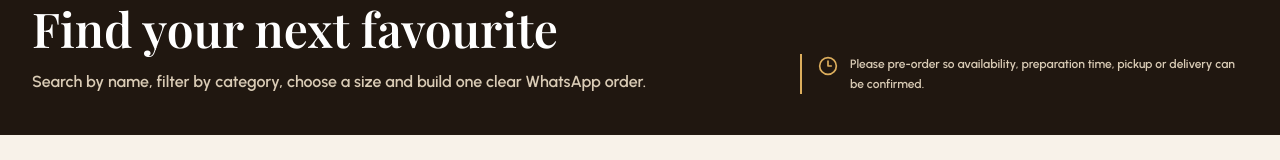
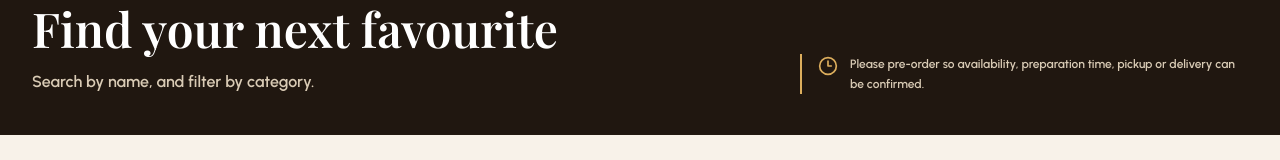
Before and after one commit to favourorubina/premiumClassic, a Next.js app: page /menu in a window 1280 px wide. Shown: the part 139-299 px from the top of the page. Built offline with nearby package versions, Linux system fonts and the light colour scheme; no server answers.

Commit message:
update menu text

```diff
--- a/app/menu/page.tsx
+++ b/app/menu/page.tsx
@@ -34,7 +34,7 @@ export default async function MenuPage() {
           <div>
             <p className="text-xs font-extrabold uppercase tracking-[0.14em] text-[#dcae5d]">Premium Classic menu</p>
             <h1 className="font-display mt-2 text-4xl font-semibold leading-tight text-white sm:text-5xl">Find your next favourite</h1>
-            <p className="mt-3 max-w-2xl text-sm font-semibold leading-6 text-[#d9cbb5] sm:text-base">Search by name, filter by category, choose a size and build one clear WhatsApp order.</p>
+            <p className="mt-3 max-w-2xl text-sm font-semibold leading-6 text-[#d9cbb5] sm:text-base">Search by name, and filter by category.</p>
           </div>
           <div className="flex max-w-md gap-3 border-l-2 border-[#dcae5d] pl-4">
             <Clock3 className="mt-0.5 h-5 w-5 shrink-0 text-[#dcae5d]" />
```
